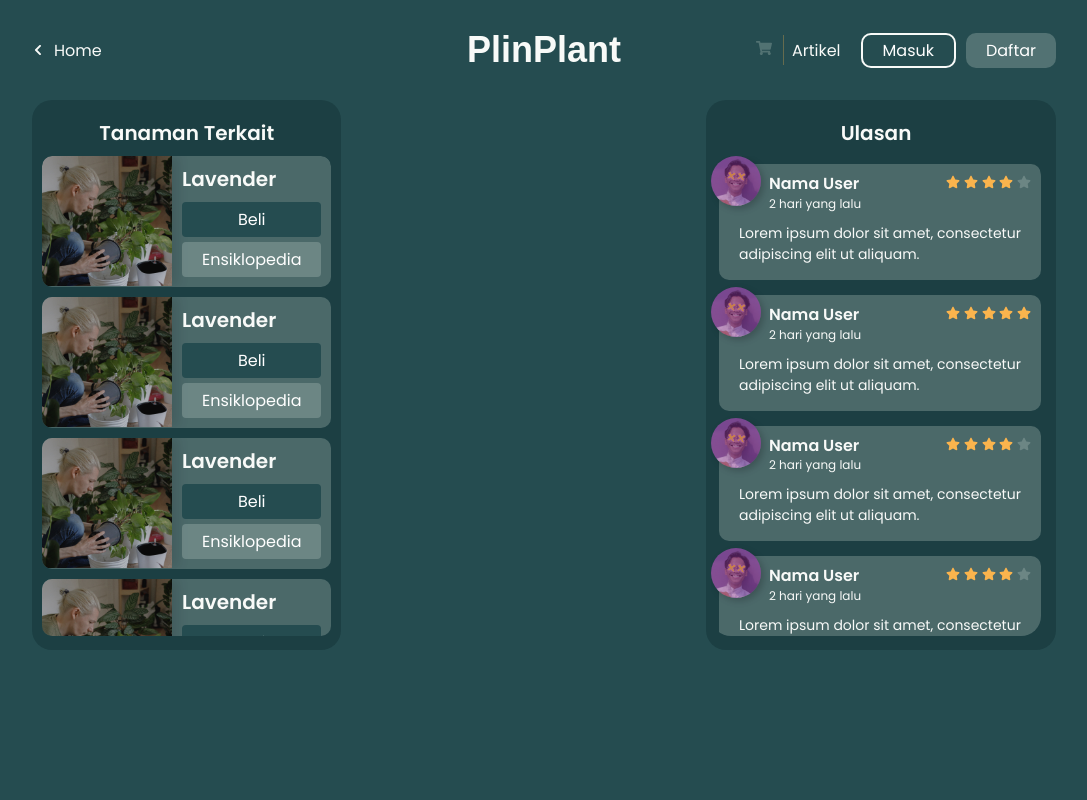
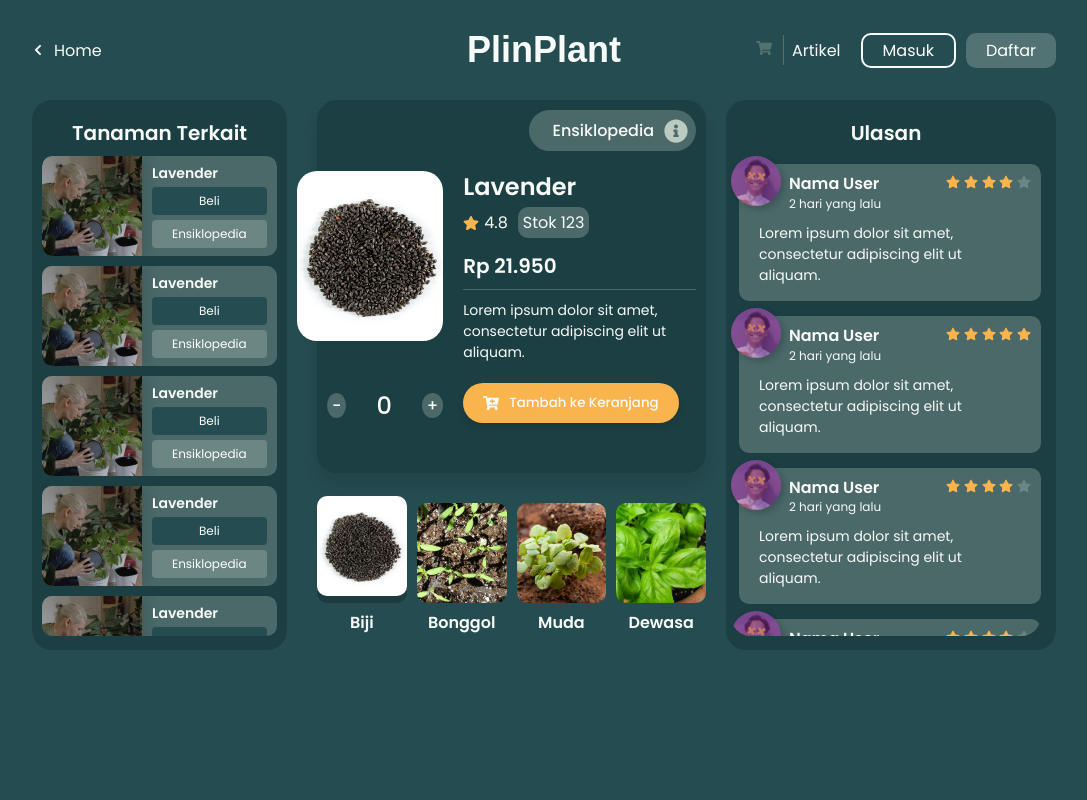
Before and after one commit to hanendyo/plinplant-clone, a React (Create React App) app: page /shop in a window 1280 px wide. Shown: the top 800 px of the page, without its empty margins (96-1183 px from the left). Built offline with nearby package versions, Linux system fonts and the light colour scheme; a web font is replaced by a local one.

Commit message:
done: shopping page

```diff
--- a/src/fajariadi/components/Shop/Shop.elemen.js
+++ b/src/fajariadi/components/Shop/Shop.elemen.js
@@ -8,11 +8,12 @@ export const Container = styled(StyledContainer)`
 
 export const RelatedProduct = styled.section`
   background-color: ${colors.darkGreen};
-  width: fit-content;
+  width: 100%;
+  max-width: 255px;
   padding: 20px 10px;
   border-radius: 20px;
   height: 550px;
-  margin-bottom: 20px;
+  margin-right: 30px;
 
   & > h5 {
     text-align: center;
@@ -21,12 +22,197 @@ export const RelatedProduct = styled.section`
   }
 `;
 
+export const Product = styled.section`
+  & > div:nth-of-type(1) {
+    background-color: ${colors.darkGreen};
+    width: 100%;
+    max-width: 500px;
+    padding: 10px 10px 50px;
+    border-radius: 20px;
+    height: fit-content;
+    box-shadow: 0 10px 15px rgba(0, 0, 0, 0.1);
+  }
+
+  & > div:nth-of-type(2) {
+    display: flex;
+    justify-content: space-between;
+    margin-top: 30px;
+
+    & > div {
+      text-align: center;
+
+      &:not(:last-of-type) {
+        margin-right: 10px;
+      }
+
+      & > h6 {
+        color: ${colors.white};
+      }
+    }
+  }
+`;
+
+export const Image = styled.img`
+  width: 100px;
+  height: 100px;
+  object-fit: cover;
+  border-radius: 10px;
+  margin-bottom: 10px;
+  transition: all 0.3s ease;
+  cursor: pointer;
+
+  box-shadow: ${({ active }) =>
+    active ? '0px 7px 0px rgba(0, 0, 0, 0.2)' : 'unset'};
+
+  transform: ${({ active }) => (active ? 'translateY(-7px)' : 'unset')};
+
+  &:hover {
+    box-shadow: 0px 7px 0px rgba(0, 0, 0, 0.2);
+    transform: translateY(-7px);
+  }
+`;
+
+export const ProductHighlight = styled.div`
+  display: flex;
+  justify-content: space-between;
+  margin-left: -30px;
+
+  /* KOLOM KIRI */
+  & > div:nth-of-type(1) {
+    /* ....... */
+    /* background-color: burlywood; */
+    display: flex;
+    flex-direction: column;
+    justify-content: space-between;
+    margin-right: 20px;
+
+    & > img {
+      width: 170px;
+      height: 170px;
+      border-radius: 20px;
+      object-fit: cover;
+    }
+
+    & > div {
+      /* background-color: red; */
+      display: flex;
+      justify-content: flex-end;
+      align-items: center;
+
+      & > span {
+        display: block;
+        margin-left: 30px;
+
+        &:nth-of-type(odd) {
+          background-color: ${colors.lightGreenTransparent};
+          padding: 0 5px;
+          border-radius: 50%;
+          font-weight: 500;
+          cursor: pointer;
+        }
+
+        &:nth-of-type(even) {
+          font-weight: 500;
+          font-size: 24px;
+        }
+      }
+    }
+  }
+
+  /* KOLOM KANAN */
+  & > div:nth-of-type(2) {
+    width: 100%;
+    max-width: 300px;
+
+    & > h4 {
+      color: ${colors.white};
+    }
+
+    & > div {
+      display: flex;
+      align-items: center;
+      margin: 5px 0 15px;
+
+      & > span {
+        display: block;
+      }
+
+      & > span:nth-of-type(1) {
+        display: flex;
+        align-items: center;
+
+        & > .star {
+          color: ${colors.yellow};
+          margin-right: 5px;
+        }
+      }
+
+      & > span:nth-of-type(2) {
+        margin-left: 10px;
+        background-color: ${colors.lightGreenTransparent};
+        padding: 3px 5px;
+        border-radius: 10px;
+      }
+    }
+
+    & > h5 {
+      color: ${colors.white};
+      border-bottom: 1px solid ${colors.lightGreenTransparent};
+      padding-bottom: 10px;
+    }
+
+    & > p {
+      margin: 10px 0 20px;
+      font-size: 14px;
+    }
+  }
+`;
+
+export const ButtonCart = styled.button`
+  display: flex;
+  align-items: center;
+  border: none;
+  outline: none;
+  border-radius: 1000px;
+  padding: 10px 20px;
+  font-family: inherit;
+  font-weight: 500;
+  background-color: ${colors.yellow};
+  color: ${colors.white};
+  cursor: pointer;
+  box-shadow: 0 5px 7px rgba(0, 0, 0, 0.1);
+
+  & > .cart {
+    margin-right: 10px;
+    font-size: 16px;
+  }
+`;
+
+export const ButtonInfo = styled(ButtonCart)`
+  justify-content: space-between;
+  padding: 8px;
+  padding-left: 24px;
+  font-size: inherit;
+  background-color: ${colors.lightGreenTransparent};
+  margin-left: auto;
+  margin-bottom: 20px;
+  box-shadow: unset;
+
+  & > .info {
+    font-size: 24px;
+    margin-left: 10px;
+    color: ${colors.lightGreen};
+  }
+`;
+
 export const ReviewContainer = styled.section`
   background-color: ${colors.darkGreen};
-  width: 350px;
+  width: 100%;
+  max-width: 330px;
   padding: 20px 15px 15px 5px;
   border-radius: 20px;
   height: 550px;
+  margin-left: 20px;
 
   & > h5 {
     color: ${colors.white};
--- a/src/fajariadi/components/Shop/Shop.js
+++ b/src/fajariadi/components/Shop/Shop.js
@@ -1,16 +1,98 @@
 import React from 'react';
+import { FaCartPlus, FaInfoCircle, FaStar } from 'react-icons/fa';
 import { colors } from '../../../master/constant/style';
 import ProductsContainer from '../Main/components/Product/ProductsContainer';
-import { Container, RelatedProduct, ReviewContainer } from './Shop.elemen';
+import {
+  ButtonCart,
+  ButtonInfo,
+  Container,
+  Image,
+  Product,
+  ProductHighlight,
+  RelatedProduct,
+  ReviewContainer,
+} from './Shop.elemen';
+import { plant } from '../../../master/constant/data/dummy-data';
 
 const Shop = () => {
   return (
-    <main style={{ backgroundColor: colors.green, minHeight: '100vh' }}>
+    <main
+      style={{
+        backgroundColor: colors.green,
+        minHeight: 'calc(100vh - 100px)',
+      }}
+    >
       <Container>
         <RelatedProduct>
           <h5>Tanaman Terkait</h5>
+
           <ProductsContainer scroll category='hias' />
         </RelatedProduct>
+
+        <Product>
+          <div>
+            <ButtonInfo>
+              Ensiklopedia <FaInfoCircle className='info' />
+            </ButtonInfo>
+
+            <ProductHighlight>
+              <div>
+                <img src={plant.seed} alt='' />
+
+                <div>
+                  <span>-</span>
+                  <span>0</span>
+                  <span>+</span>
+                </div>
+              </div>
+
+              <div>
+                <h4>Lavender</h4>
+
+                <div>
+                  <span>
+                    <FaStar className='star' /> 4.8
+                  </span>
+
+                  <span>Stok 123</span>
+                </div>
+
+                <h5>Rp 21.950</h5>
+
+                <p>
+                  Lorem ipsum dolor sit amet, consectetur adipiscing elit ut
+                  aliquam.{' '}
+                </p>
+
+                <ButtonCart>
+                  <FaCartPlus className='cart' /> Tambah ke Keranjang
+                </ButtonCart>
+              </div>
+            </ProductHighlight>
+          </div>
+
+          <div>
+            <div>
+              <Image src={plant.seed} alt='' active={true} />
+              <h6>Biji</h6>
+            </div>
+
+            <div>
+              <Image src={plant.tuber} alt='' />
+              <h6>Bonggol</h6>
+            </div>
+
+            <div>
+              <Image src={plant.juvenil} alt='' />
+              <h6>Muda</h6>
+            </div>
+
+            <div>
+              <Image src={plant.mature} alt='' />
+              <h6>Dewasa</h6>
+            </div>
+          </div>
+        </Product>
 
         <ReviewContainer>
           <h5>Ulasan</h5>
--- a/src/fajariadi/pages/ShoppingPage.js
+++ b/src/fajariadi/pages/ShoppingPage.js
@@ -1,4 +1,5 @@
 import React from 'react';
+import Footer from '../../master/components/Footer/Footer';
 import Navbar from '../../master/components/Navbar/Navbar';
 import Shop from '../components/Shop/Shop';
 
@@ -7,6 +8,7 @@ const ShoppingPage = () => {
     <>
       <Navbar />
       <Shop />
+      <Footer colored />
     </>
   );
 };
--- a/src/master/components/Footer/Footer.elemen.js
+++ b/src/master/components/Footer/Footer.elemen.js
@@ -9,10 +9,10 @@ export const FooterComp = styled.footer`
 export const Container = styled(StyledContainer)`
   display: flex;
   justify-content: space-between;
+  margin-bottom: 50px;
 
   & > div:nth-of-type(1) {
     & > p {
-      padding: unset;
       color: ${({ colored }) => (colored ? colors.white : colors.black)};
     }
   }
@@ -40,8 +40,7 @@ export const FooterLogo = styled(Logo)`
 export const Copyright = styled.p`
   font-size: 14px;
   color: ${({ colored }) => (colored ? colors.white : colors.black)};
+  border-top: 1px solid ${colors.lightGreenTransparent};
   text-align: center;
-  border-top: 1px solid ${colors.lightGreenTransparent};
-  padding: 10px 0;
-  margin-top: 50px;
+  padding: 10px 0 !important;
 `;
--- a/src/master/components/Footer/Footer.js
+++ b/src/master/components/Footer/Footer.js
@@ -37,7 +37,7 @@ const Footer = ({ colored }) => {
         </div>
 
         <div>
-          <p style={{ padding: 'unset' }}>Social Media:</p>
+          <p>Social Media:</p>
 
           <ul>
             <li>
--- a/src/master/components/additional/Button.js
+++ b/src/master/components/additional/Button.js
@@ -25,8 +25,9 @@ const styledPadding = (primary, cta, card) => {
   if (!primary && !cta && !card) return '3px 20px';
 };
 
-const styledFontSize = (primary, cta, card) => {
+const styledFontSize = (primary, cta, card, shop) => {
   if (primary && cta) return '20px';
+  if (primary && shop) return '12px';
   if (card) return '16px';
   if (primary || !primary) return 'inherit';
 };
@@ -41,7 +42,8 @@ const BtnComponent = styled.button`
     primary || card ? `none` : `2px solid ${bgColor}`};
 
   font-family: inherit;
-  font-size: ${({ primary, cta, card }) => styledFontSize(primary, cta, card)};
+  font-size: ${({ primary, cta, card, shop }) =>
+    styledFontSize(primary, cta, card, shop)};
   font-weight: ${({ cta }) => (cta ? '500' : 'unset')};
 
   border-radius: ${({ card, shop }) => (card || shop ? '4px' : '10px')};
--- a/src/master/components/additional/Cards.js
+++ b/src/master/components/additional/Cards.js
@@ -36,7 +36,7 @@ const Cards = ({
         <CardProductShop>
           <img src={img} alt='' />
 
-          <div className='shop'>
+          <div>
             <h5>{name}</h5>
             <Button primary shop text='Beli' bgColor={colors.green} />
             <Button
@@ -120,14 +120,15 @@ const CardValueProps = styled.div`
 const CardProductShop = styled.div`
   background-color: ${colors.lightGreenTransparent};
   display: flex;
+  align-items: center;
   border-radius: 10px;
   overflow: hidden;
-  width: fit-content;
+  width: 100%;
   margin-bottom: 10px;
 
   & > img {
-    width: 130px;
-    height: 130px;
+    width: 100px;
+    height: 100px;
     object-fit: cover;
     box-shadow: 7px 0 10px rgba(0, 0, 0, 0.1);
   }
@@ -135,11 +136,12 @@ const CardProductShop = styled.div`
   & > div {
     display: flex;
     flex-direction: column;
-    padding: 10px;
+    padding: 0 10px;
 
     & > h5 {
       color: ${colors.white};
-      margin-bottom: 10px;
+      margin-bottom: 5px;
+      font-size: 14px;
     }
   }
 `;
--- a/src/master/constant/data/dummy-data.js
+++ b/src/master/constant/data/dummy-data.js
@@ -6,6 +6,11 @@ import {
   artikel,
 } from '../../../fajariadi/assets/illustration';
 import pic from '../../../fajariadi/assets/images/ig.jpg';
+
+import seed from '../../../dhika/images/basil-seed.png';
+import tuber from '../../../dhika/images/basil-tuber.jpg';
+import juvenil from '../../../dhika/images/basil-juvenil.jpg';
+import mature from '../../../dhika/images/basil-mature.jpg';
 
 export const products = [
   {
@@ -317,3 +322,10 @@ export const reviews = [
     rating: 4,
   },
 ];
+
+export const plant = {
+  seed,
+  tuber,
+  juvenil,
+  mature,
+};
```
